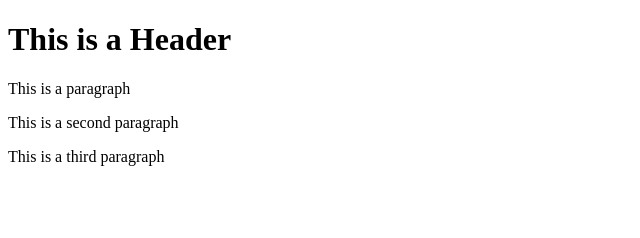
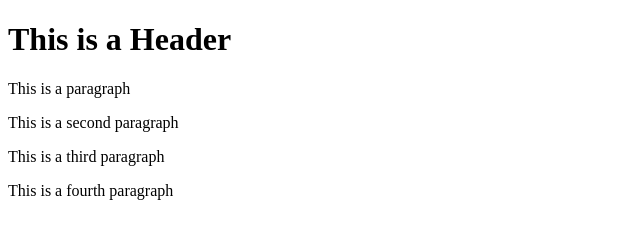
Before and after one commit to kkarma37/git-test, a website: page index.html in a window 1280 px wide. Shown: the whole page, without its empty margins (0-640 px from the left). Drawn offline with Linux system fonts and the light colour scheme.

Commit message:
fourth commit

```diff
--- a/index.html
+++ b/index.html
@@ -8,5 +8,6 @@
         <p>This is a paragraph</p>
         <p>This is a second paragraph</p>
         <p>This is a third paragraph</p>
+        <p>This is a fourth paragraph</p>
     </body>
 </html>
--- a/package.json
+++ b/package.json
@@ -1,7 +1,7 @@
 {
   "name": "git-test",
   "version": "1.0.0",
-  "description": "This is a test directory to learn Git and Node",
+  "description": "This is a the Git and Node basic learning project",
   "main": "index.html",
   "scripts": {
     "start": "npm run lite",
```
Also changed, not shown: 1 other file.
